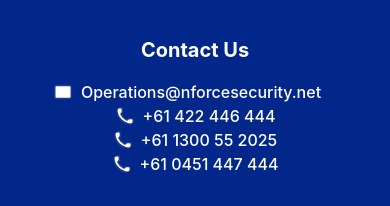
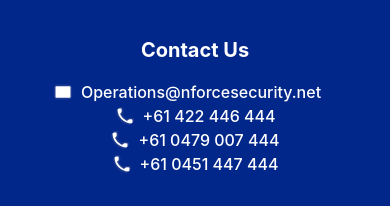
Before and after one commit to mynkbis/security, a React (Vite) app: page / in a window 390 px wide. Shown: the part 1100-1306 px from the top of the page. Built offline with nearby package versions, Linux system fonts and the light colour scheme.

Commit message:
phone number updated

```diff
--- a/src/component/Footer.jsx
+++ b/src/component/Footer.jsx
@@ -66,7 +66,7 @@
                 fill="white"
                 className="text-blue-900 rounded-xl"
               />
-             <span className="text-white">+61 1300 55 2025</span>
+             <span className="text-white">+61 0479 007 444</span>
             </Link>
               <Link to="" className="flex items-center space-x-2 ml-2 mr-2">
               <Phone
```
